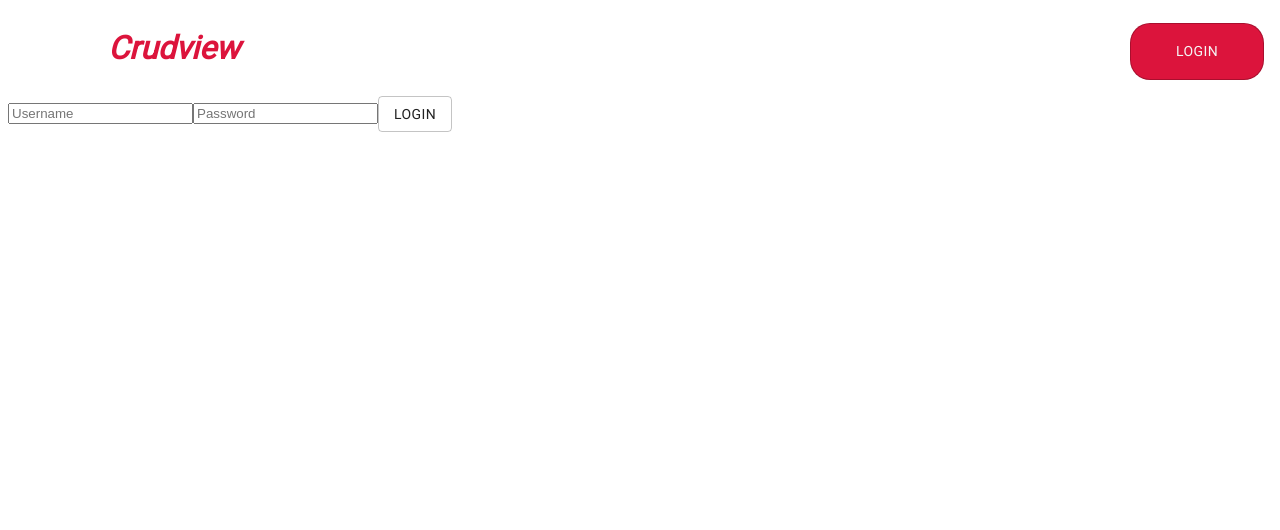
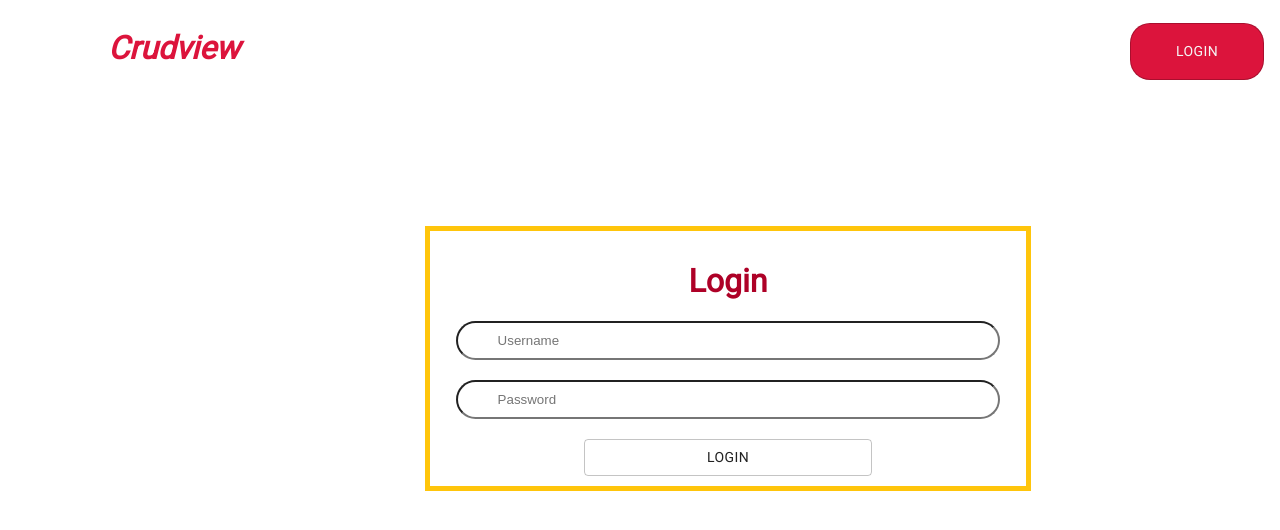
Before and after one commit to Crudview/crudview-app, a React (Create React App) app: page /login in a window 1280 px wide. Shown: the top 530 px of the page. Built offline with nearby package versions, Linux system fonts and the light colour scheme; no server answers.

Commit message:
finished styling login and signup components

```diff
--- a/src/components/HomePage.jsx
+++ b/src/components/HomePage.jsx
@@ -4,6 +4,14 @@ import "./HomePage.scss";
 export const HomePage = () => {
 	return (
 		<div className="home-page">
+			<h1
+				style={{
+					textAlign: "center",
+					color: "crimson"
+				}}
+			>
+				Welcome To Crudview
+			</h1>
 			<img
 				className="main-img"
 				src="https://images.unsplash.com/photo-1498654896293-37aacf113fd9?ixlib=rb-1.2.1&ixid=eyJhcHBfaWQiOjEyMDd9&auto=format&fit=crop&w=1650&q=80"
--- a/src/components/user-auth/Login.jsx
+++ b/src/components/user-auth/Login.jsx
@@ -22,11 +22,23 @@ export const Login = props => {
 	const handleSubmit = e => {
 		e.preventDefault();
 		dispatch(UserActions.loginUserToDB(loginInput));
+		setLoginInput({
+			username: "",
+			password: ""
+		});
 		props.history.push("/");
 	};
 	return (
-		<div>
-			<form onSubmit={handleSubmit}>
+		<div className="form-container">
+			<h1
+				style={{
+					textAlign: "center",
+					color: " #AE0127"
+				}}
+			>
+				Login
+			</h1>
+			<form className="user-forms" onSubmit={handleSubmit}>
 				<input
 					type="text"
 					placeholder="Username"
--- a/src/components/user-auth/UserAuth.scss
+++ b/src/components/user-auth/UserAuth.scss
@@ -0,0 +1,22 @@
+.form-container {
+	border: 5px solid #ffc50b;
+	padding: 10px;
+	margin: 130px auto 0px auto;
+	width: 40%;
+	.user-forms {
+		display: flex;
+		flex-direction: column;
+
+		input {
+			margin: 0 auto 20px auto;
+			width: 80%;
+			padding: 10px 40px;
+			text-align: "center";
+			border-radius: 20px;
+		}
+		button {
+			margin: 0 auto;
+			width: 50%;
+		}
+	}
+}
```
